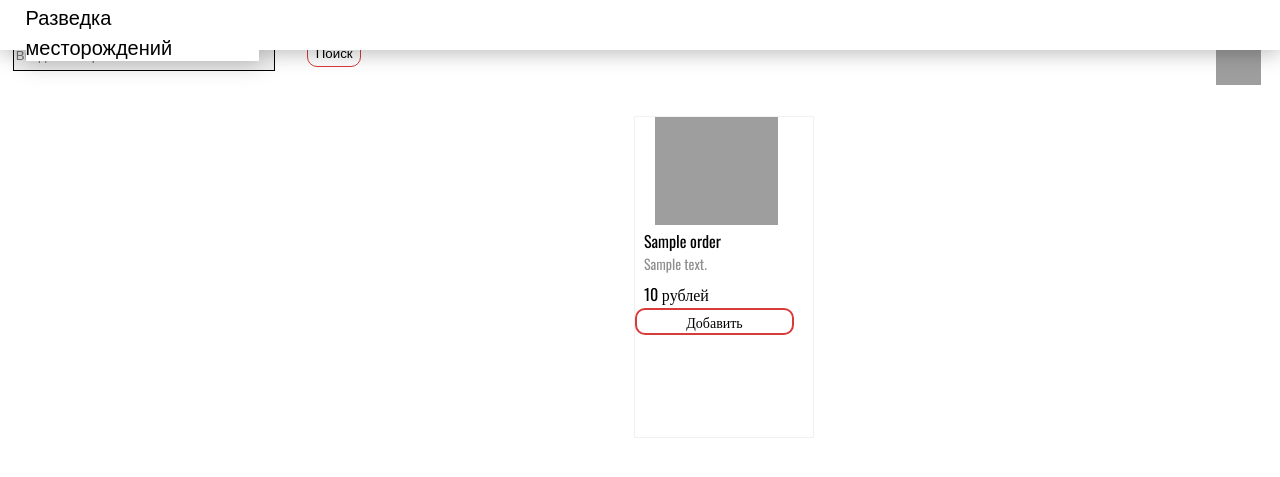
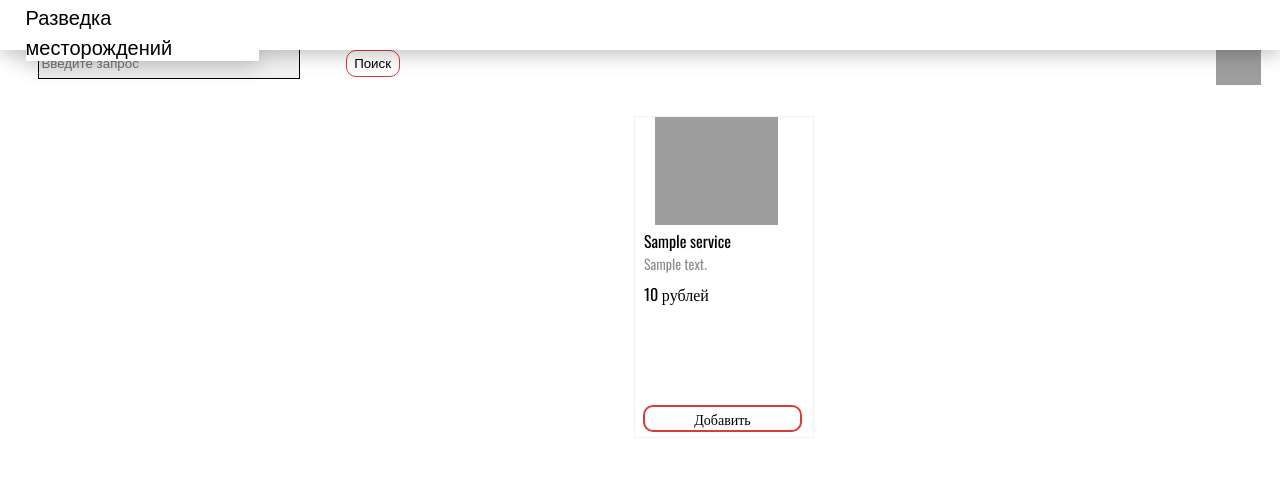
Before and after one commit to P3r351pk0A1/deposits_backend, a Django app: page / in a window 1280 px wide. Shown: the top 477 px of the page. Run offline with Django 5.2, Linux system fonts and the light colour scheme; tables that the repository leaves empty hold one stand-in row (values such as "Sample post"); some libraries are stand-ins or nearby versions; grey boxes are pictures that could not be loaded.

Commit message:
Исправления

```diff
--- a/deposits/static/css/styles.css
+++ b/deposits/static/css/styles.css
@@ -38,8 +38,8 @@ text-decoration: none;
 background-color:#f1f1f1;
 height:27px;
 width:20%;
-top:5%;
-left:1%;
+top:6%;
+left:3%;
 position:absolute;
 border:1px solid #000000;
 }
@@ -52,8 +52,8 @@ width:54px;
 border-radius:10px;
 border:1px solid #d93a3a;
 position:absolute;
-top:5%;
-left:24%;
+top:6.2%;
+left:27%;
 }
 
 .product_rectangle
@@ -61,6 +61,7 @@ left:24%;
 width:178px;
 height:320px;
 border:1px solid #f1f1f1;
+position: relative
 }
 
 .card_list
@@ -77,7 +78,7 @@ left: 30%;
 position:absolute;
 }
 
-.order_card_img
+.service_card_img
 {
 height:108px;
 width:123px;
@@ -85,7 +86,7 @@ left:20px;
 position:relative;
 }
 
-.order_card_title
+.service_card_title
 {
 color:#000000;
 text-align:left;
@@ -100,7 +101,7 @@ left:5%;
 position:relative;
 }
 
-.order_card_dscr
+.service_card_dscr
 {
 color:#8f8f8f;
 text-align:left;
@@ -115,7 +116,7 @@ width:154px;
 left:5%;
 }
 
-.order_card_price
+.service_card_price
 {
 color:#000000;
 text-align:left;
@@ -131,7 +132,7 @@ top: 8px;
 left:5%;
 }
 
-.order_link
+.service_link
 {
 text-decoration: none;
 }
@@ -205,7 +206,7 @@ top:42%;
     bottom: 110%;
 }
 
-.basket_div
+.mining_order_div
 {
     position:absolute;
     width:48px;
@@ -233,16 +234,17 @@ left: 5%;
 position:absolute;
 }
 
-.basket_product_rectangle
+.order_product_rectangle
 {
-width:100%;
-height:220px;
+width: 1000px;
+height:140px;
 border:2px solid #f1f1f1;
 position:relative;
+left:15%;
 top: 3%;
 }
 
-.basket_order_card_title
+.order_service_card_title
 {
     color:#000000;
     text-align:left;
@@ -253,20 +255,21 @@ top: 3%;
     border-style:hidden;
     outline:none;
     left:220px;
-    bottom: 100%;
-    position:relative;
-    width:60%;
+    top: 15%;
+    position:absolute;
+    width:30%;
 }
 
-.basket_order_card_img
+.order_service_card_img
 {
-height:220px;
-width:220px;
+height:140px;
+width:140px;
 left:0%;
-position:relative;
+position:absolute;
+
 }
 
-.basket_order_card_dscr
+.order_service_card_dscr
 {
 color:#8f8f8f;
 text-align:left;
@@ -276,36 +279,50 @@ font-family:Oswald;
 line-height:auto;
 border-style:hidden;
 outline:none;
-position:relative;
+position:absolute;
 width:60%;
 left:220px;
-bottom: 100%;
+top: 70%;
 }
 
-.basket_order_card_price
+.order_service_card_price
 {
     color:#000000;
 text-align:left;
 vertical-align:text-top;
-font-size:18px;
+font-size:22px;
 font-family:Oswald;
 line-height:auto;
 border-style:hidden;
 outline:none;
-position:relative;
+position:absolute;
 width:154px;
 width:60%;
-left:220px;
-bottom: 100%;
+left:60%;
+top: 15%;
 }
 
-.rectangleBasketInp
+.rectangleSquareInp
+{
+background-color:#ffffff;
+height:33px;
+width:220px;
+border:1px solid #d93a3a;
+position:absolute;
+font-size:18px;
+
+top: 15%;
+right: 2%
+}
+
+.rectangleOrderInp
 {
 background-color:#ffffff;
 height:33px;
 width:430px;
 border:1px solid #d93a3a;
 position:relative;
+font-size:18px;
 left:220px;
 bottom: 100%;
 }
@@ -313,12 +330,13 @@ bottom: 100%;
 .basket_attr
 {
 width:527px;
+height:120px;
 position:relative;
 top:100px;
 left:-8%;
 }
 
-.btnAddOrder
+.btnAddService
 {
 background-color:#ffffff;
 height:27px;
@@ -331,7 +349,9 @@ font-size:14px;
 font-family:Oswald;
 line-height:auto;
 outline:none;
-position:relative;
+position:absolute;
+bottom: 5px;
+left: 8px;
 
 margin-top: 10px
 }
@@ -353,19 +373,20 @@ position:relative;
 
 }
 
-.delBusketBtn
+.delOrderBtn
 {
     background-color:#ffffff;
-height:27px;
+height:35px;
+left:150px;
 width:159px;
 border-radius:10px;
 border:2px solid #d93a3a;
 text-align:center;
 vertical-align:text-top;
-font-size:14px;
+font-size:18px;
 font-family:Oswald;
 line-height:auto;
 outline:none;
 position:relative;
-margin-bottom: 25px;
+margin-bottom: 35px;
 }
--- /dev/null
+++ b/deposits/templates/mining_services.html
@@ -0,0 +1,42 @@
+{% extends 'base.html' %}
+{% load static %}
+
+{% block content %}
+{%if data.miningOrderId != -1%}
+<a href = "{%url 'mining_order_url' data.miningOrderId%}" >
+{%endif%}
+    <div class = 'mining_order_div'>
+    {%if data.miningOrderCount > 0 %}
+    <img class = "imagebusket" src= 'http://localhost:9000/images/full_basket.png'>
+        <div class="B_count">{{data.miningOrderCount}}</div>
+    {%else%}
+    <img class = "imagebusket" src= 'http://localhost:9000/images/empty_basket.png'>
+    {%endif%}
+</div>
+</a>
+<form action = "{%url 'main_url'%}" method = get>
+    <input name = "search_mining_service" type = "text" class = "rectangleSearch value"="{{ search }}" placeholder = "Введите запрос" autocomplete="off"></input>
+    <button type = "submit" class = "btnSearch">Поиск</button>
+</form>
+
+<ul class = "card_list">
+    {% for miningService in data.miningServices %}
+            <a class = "service_link" href="{% url 'mining_service_url' miningService.service_data.mining_service_id %}">
+                <div class = product_rectangle>
+                    <img class = "service_card_img" src = "{{miningService.service_data.url}}" >
+                    <div class = "service_card_title"> {{miningService.service_data.name}}</div>
+                    <div class = "service_card_dscr"> {{miningService.service_data.description}}</div>
+                    <div class = "service_card_price"> {{miningService.service_data.price}} рублей</div>
+                    <form action = "{%url 'add_service_url' miningService.service_data.mining_service_id%}" method = post>
+                        {% csrf_token %}
+                        <button name = "addServiceToOrder" type = "submit" class = "btnAddService">Добавить</button>
+                    </form>
+
+                </div>
+            </a>
+    {% empty %}
+        <li>Список пуст</li>
+    {% endfor %}
+</ul>
+
+{% endblock %}
--- a/deposits/urls.py
+++ b/deposits/urls.py
@@ -1,14 +1,14 @@
 from deposits import views
 from django.urls import path
 from django.contrib import admin
-from .views import BasketController, OrdersController, SingleOrderController, OrderAddController
+from .views import MiningOrderController, MiningServicesController, SingleServiceController, ServiceAddController
 
 urlpatterns = [
     path('admin/', admin.site.urls),
-    path('basket/<int:id>', views.BasketController, name='basket_url'),
-    path('', views.OrdersController, name = 'main_url'),
-    path('order/<int:id>/', views.SingleOrderController, name='order_url'),
-    path('add/<int:id>', views.OrderAddController, name = 'addOrder_url'),
-    path('del/<int:id>', views.DelBasketController, name = 'delBasket_url'),
+    path('mining_ordder/<int:id>', views.MiningOrderController, name='mining_order_url'),
+    path('', views.MiningServicesController, name = 'main_url'),
+    path('smining_service/<int:id>/', views.SingleServiceController, name='mining_service_url'),
+    path('add/<int:id>', views.ServiceAddController, name = 'add_service_url'),
+    path('del/<int:id>', views.DelOrderController, name = 'del_order_url'),
 
 ]
--- a/deposits/views.py
+++ b/deposits/views.py
@@ -1,7 +1,9 @@
+from django.http import HttpResponse
+
 from django.shortcuts import render, redirect
 from datetime import date
 import psycopg2
-from .models import  LinkBasketOrder, MiningBasket, MiningOrder, User
+from .models import  LinkServiceOrder, MiningService, MiningOrder
 
 conn = psycopg2.connect(dbname="Mining_services", host="localhost", user="alexandr", password="1111", port="5432")
 
@@ -9,108 +11,103 @@ cursor = conn.cursor()
 
 current_user_id = 1
 
-def getOrderById(Order_id):
-    return MiningOrder.objects.get(order_id=Order_id)
+def getServiceById(ServiceId):
+    return MiningService.objects.get(mining_service_id=ServiceId)
 
-def getDraftBasketByIdandUser(BasketId, UserId):
-    return MiningBasket.objects.get(basket_id = BasketId, creator_id= UserId, status='draft')
+def getDraftOrderByIdandUser(OrderId, UserId):
+    return MiningOrder.objects.filter(mining_order_id = OrderId, creator_id= UserId, status='draft').first()
 
-def getlinkBasketOrders(BasketId):
-    return LinkBasketOrder.objects.filter(basket_id=BasketId).all()
+def getlinkServiceOrder(OrderId):
+    return LinkServiceOrder.objects.filter(mining_order_id=OrderId).all()
 
 
-def addOrderToCurBasket(User_id, Order_id, count=1):
-    Basket = MiningBasket.objects.filter(creator_id=current_user_id, status='draft').first()
-    if Basket == None:
-        Basket = MiningBasket.objects.create(creator_id = User_id, status = 'draft')
-    LinkBasketOrder.objects.get_or_create(basket_id=Basket.basket_id, order_id=Order_id, square=777)
+def addMiningServiceToCurOrder(UserId, ServiceId, count=1):
+    MOrder = MiningOrder.objects.filter(creator_id=current_user_id, status='draft').first()
+    if MOrder == None:
+        MOrder = MiningOrder.objects.create(creator_id = UserId, status = 'draft')
+    LinkServiceOrder.objects.get_or_create(mining_order_id=MOrder.mining_order_id, mining_service_id=ServiceId, square=777)
 
-def DelBasketController(request, id):
+def DelOrderController(request, id):
     if id!=None:
-        cursor.execute('UPDATE mining_basket SET status = %s WHERE basket_id = %s', ("deleted", id,))
+        cursor.execute('UPDATE mining_order SET status = %s WHERE mining_order_id = %s', ("deleted", id,))
     conn.commit()
-    return redirect(OrdersController)
+    return redirect(MiningServicesController)
 
 
-def OrderAddController(request, id):
-    order = getOrderById(id)
-    if order == None:
-        return redirect(OrdersController)
-    addOrderToCurBasket(current_user_id, id)
-    return redirect(OrdersController)
+def ServiceAddController(request, id):
+    MService = getServiceById(id)
+    if MService == None:
+        return redirect(MiningServicesController)
+    addMiningServiceToCurOrder(current_user_id, id)
+    return redirect(MiningServicesController)
 
-def BasketController(request, id):
+def MiningOrderController(request, id):
+    MOrder = getDraftOrderByIdandUser(id, current_user_id)
+    if MOrder == None:
+        return HttpResponse(status = 404)
 
+    Service_Orders = getlinkServiceOrder(id)
+    Mining_Services = []
 
-    Basket = getDraftBasketByIdandUser(id, current_user_id)
-    if Basket == None:
-        return redirect(OrdersController)
-
-    BasketOrders = getlinkBasketOrders(id)
-    orders = []
-
-
-    for BasketOrder in BasketOrders:
-        order = getOrderById(BasketOrder.order_id)
-        if order != None:
-            orders.append({
-                'image' : order.url,
-                'name' : order.name,
-                'dscr' : order.description,
-                'price' : order.price
+    for ServiceOrder in Service_Orders:
+        MService = getServiceById(ServiceOrder.mining_service_id)
+        if MService != None:
+            Mining_Services.append({
+                'image' : MService.url,
+                'name' : MService.name,
+                'price' : MService.price
             })
 
-    return render(request, 'basket.html', {'data' : {
+    return render(request, 'mining_order.html', {'data' : {
         'id' : id,
-        'orders':orders
+        'miningServices':Mining_Services
     }})
 
-def OrdersController(request):
+def MiningServicesController(request):
 
-    Basket_count = 0
-    cur_basket_id = -1
+    MOrderCount = 0
+    CurOrderId = -1
 
-    Basket = MiningBasket.objects.filter(creator_id=current_user_id, status='draft').first()
+    MOrder = MiningOrder.objects.filter(creator_id=current_user_id, status='draft').first()
 
-    if Basket!= None:
-        Orders_in_current_busket = getlinkBasketOrders(Basket.basket_id)
-        Basket_count = len(Orders_in_current_busket)
-        cur_basket_id = Basket.basket_id
+    if MOrder!= None:
+        Mining_Services_in_current_order = getlinkServiceOrder(MOrder.mining_order_id)
+        MOrderCount = len(Mining_Services_in_current_order)
+        CurOrderId = MOrder.mining_order_id
 
     search = ''
-    if 'search_mining_order' in request.GET:
-        search = request.GET['search_mining_order']
+    if 'search_mining_service' in request.GET:
+        search = request.GET['search_mining_service']
 
-    orders_list_main = []
+    mining_services_list_main = []
 
-    Orders_found_by_search = MiningOrder.objects.filter(name__icontains=search)
+    services_found_by_search = MiningService.objects.filter(name__icontains=search)
 
-    for order in Orders_found_by_search:
+    for miningService in services_found_by_search:
         isAdded = False
-        if Basket!= None:
-            for addedOrder in Orders_in_current_busket:
-                if addedOrder.order_id == order.order_id:
+        if MOrder!= None:
+            for addedMIningService in Mining_Services_in_current_order:
+                if addedMIningService.mining_service_id == miningService.mining_service_id:
                     isAdded = True
-                    # Basket_count += 1
                     break
-        orders_list_main.append({
-                    'order_data': order,
+        mining_services_list_main.append({
+                    'service_data': miningService,
                     'isAdded': isAdded
                 })
-    return render(request, 'orders.html', {'data' : {
-        'orders': orders_list_main,
-        'BasketCount' : Basket_count,
-        'Basket_id' : cur_basket_id
+    return render(request, 'mining_services.html', {'data' : {
+        'miningServices': mining_services_list_main,
+        'miningOrderCount' : MOrderCount,
+        'miningOrderId' : CurOrderId
 
     }})
 
-def SingleOrderController(request, id):
+def SingleServiceController(request, id):
 
-    Order = getOrderById(id)
+    miningService = getServiceById(id)
 
-    if Order == None:
-        return redirect(OrdersController)
+    if miningService == None:
+        return redirect(MiningServicesController)
 
-    return render(request, 'order.html', {'data':{
-        'order' : Order
+    return render(request, 'mining_service.html', {'data':{
+        'miningService' : miningService
     }})
```
Also changed, not shown: deposits/admin.py (+3 -4 lines), deposits/manage.py (added, +25 -0 lines), deposits/models.py (+11 -21 lines), deposits/templates/mining_order.html (added, +27 -0 lines), deposits/templates/mining_service.html (added, +8 -0 lines), deposits/__init__.py (deleted), deposits/apps.py (deleted), deposits/db.sqlite3 (added), deposits/tests.py (deleted).
